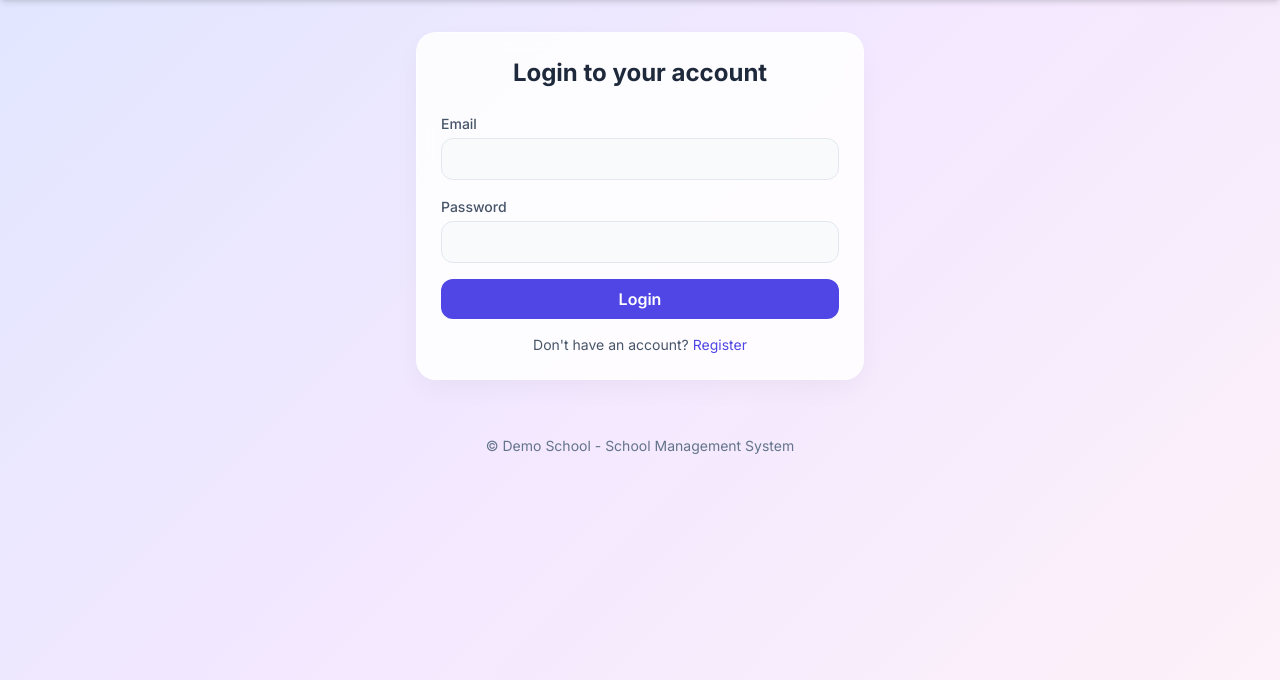
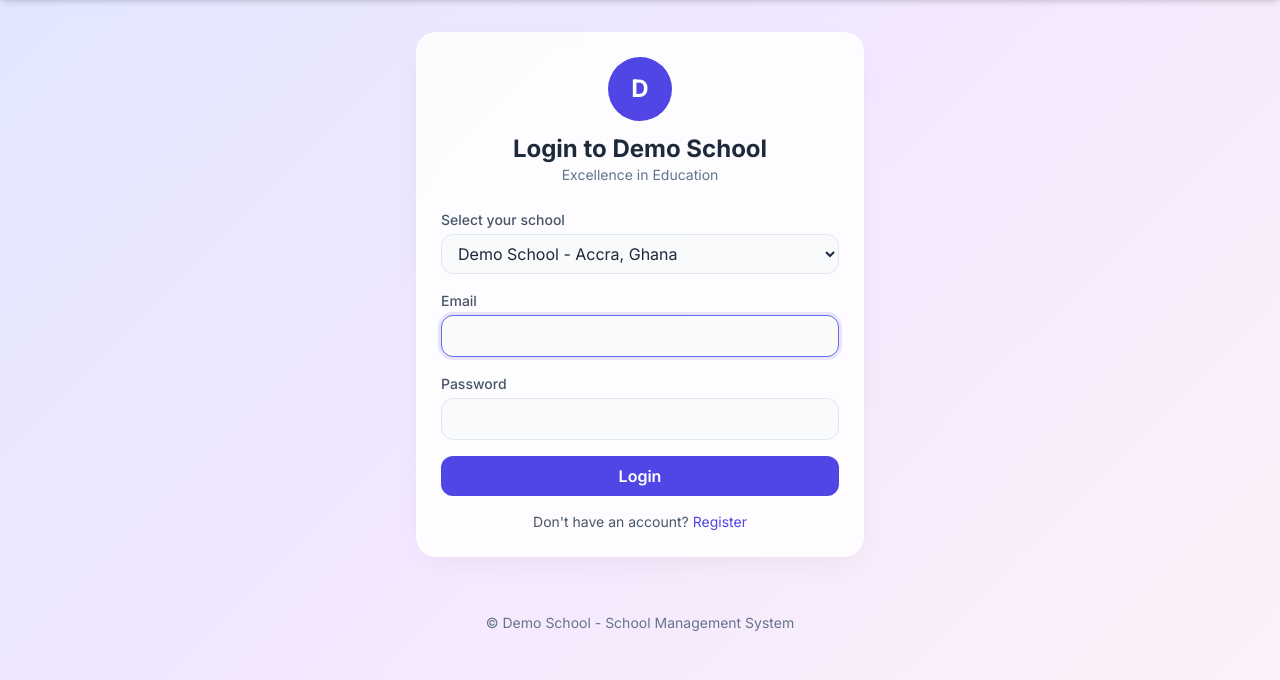
Before and after one commit to jahwillts/laughing-potato, a Flask app: page /login in a window 1280 px wide. Shown: the part 88-768 px from the top of the page. Run offline with Flask 3, Linux system fonts and the light colour scheme; some libraries are stand-ins or nearby versions.

Commit message:
Add school selection to login panel
Co-Authored-By: Devin AI <158243242+devin-ai-integration[bot]@users.noreply.github.com>

```diff
--- a/app.py
+++ b/app.py
@@ -370,16 +370,27 @@ def register():
 
 @app.route('/login', methods=['GET', 'POST'])
 def login():
+    schools = School.query.order_by(School.name).all()
+    selected_school = None
     if request.method == 'POST':
+        school_id = request.form.get('school_id', type=int)
         email = request.form.get('email', '').strip().lower()
         password = request.form.get('password')
-        user = User.query.filter_by(email=email).first()
+        school = School.query.get(school_id) if school_id else None
+        user = User.query.filter_by(email=email, school_id=school.id).first() if school else None
         if user and check_password_hash(user.password_hash, password):
             login_user(user)
             flash(f'Welcome, {user.full_name}!', 'success')
             return redirect(url_for('dashboard'))
-        flash('Invalid email or password.', 'danger')
-    return render_template('login.html')
+        if not school:
+            flash('Please select a registered school.', 'danger')
+        else:
+            flash('Invalid email or password for the selected school.', 'danger')
+        selected_school = school
+    else:
+        selected_id = request.args.get('school_id', type=int)
+        selected_school = School.query.get(selected_id) if selected_id else (schools[0] if schools else None)
+    return render_template('login.html', schools=schools, school=selected_school)
 
 @app.route('/logout')
 @login_required
--- a/templates/login.html
+++ b/templates/login.html
@@ -2,18 +2,39 @@
 {% block title %}Login - {{ school.name }}{% endblock %}
 {% block content %}
 <div class="max-w-md mx-auto card">
-    <h2 class="text-2xl font-bold mb-6 text-center">Login to your account</h2>
+    <div class="text-center mb-6">
+        {% if school.logo %}
+        <img src="{{ url_for('static', filename=school.logo) }}" alt="{{ school.name }} logo" class="h-16 w-16 rounded-full object-cover border-2 border-indigo-100 mx-auto shadow-sm">
+        {% else %}
+        <div class="h-16 w-16 rounded-full mx-auto flex items-center justify-center text-white font-bold text-2xl" style="background-color: {{ school.primary_color | default('#4f46e5') }}">{{ school.name[0] | upper }}</div>
+        {% endif %}
+        <h2 class="text-2xl font-bold mt-3">Login to {{ school.name }}</h2>
+        <p class="text-sm text-slate-500">{{ school.motto | default('') }}</p>
+    </div>
     <form method="POST" class="space-y-4">
         <div>
+            <label class="label">Select your school</label>
+            <select name="school_id" id="schoolSelect" required class="input" onchange="changeSchool(this.value)">
+                {% for s in schools %}
+                <option value="{{ s.id }}" {% if school and school.id == s.id %}selected{% endif %}>{{ s.name }} - {{ s.location or s.address or 'Registered School' }}</option>
+                {% endfor %}
+            </select>
+        </div>
+        <div>
             <label class="label">Email</label>
-            <input type="email" name="email" required class="input">
+            <input type="email" name="email" required class="input" autofocus>
         </div>
         <div>
             <label class="label">Password</label>
             <input type="password" name="password" required class="input">
         </div>
-        <button type="submit" class="btn-primary w-full">Login</button>
+        <button type="submit" class="btn-primary w-full" style="background-color: {{ school.primary_color | default('#4f46e5') }}">Login</button>
     </form>
     <p class="text-center mt-4 text-sm text-slate-600">Don't have an account? <a href="{{ url_for('register') }}" class="text-indigo-600 hover:underline">Register</a></p>
 </div>
+<script>
+function changeSchool(schoolId) {
+    window.location.href = '{{ url_for("login") }}?school_id=' + schoolId;
+}
+</script>
 {% endblock %}
```
Also changed, not shown: .agents/skills/testing-school-app/SKILL.md (added).
